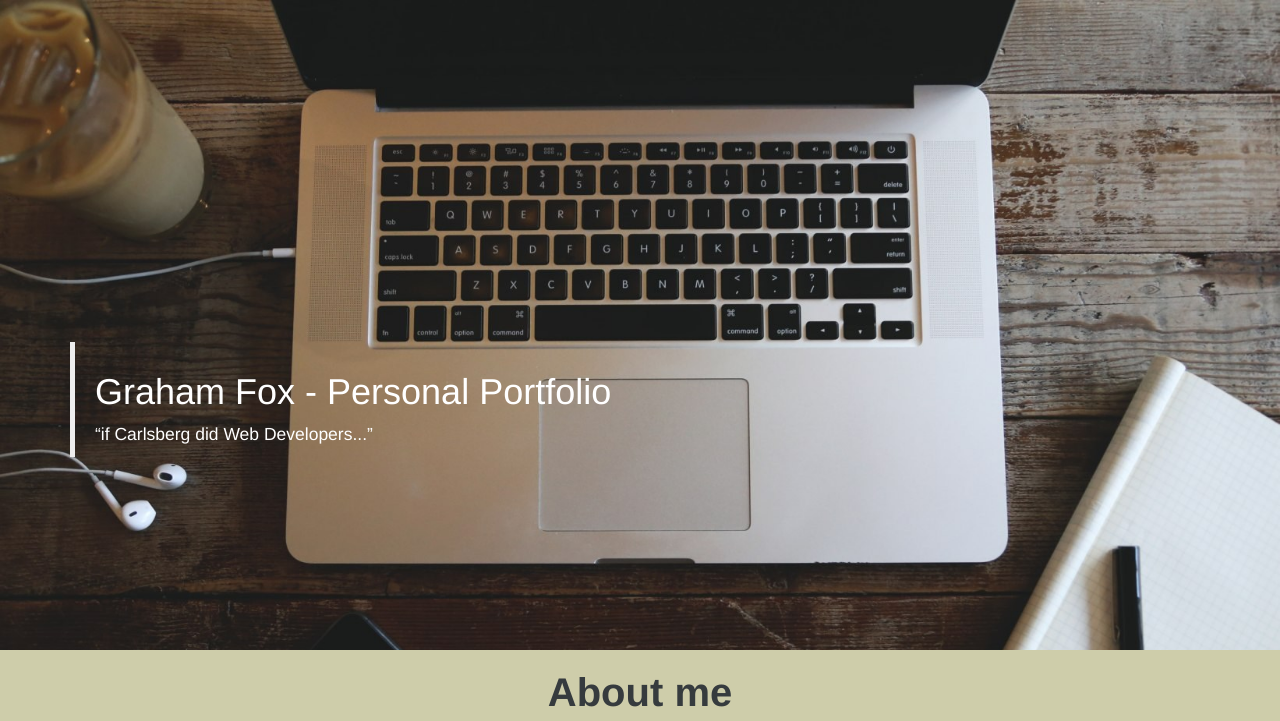
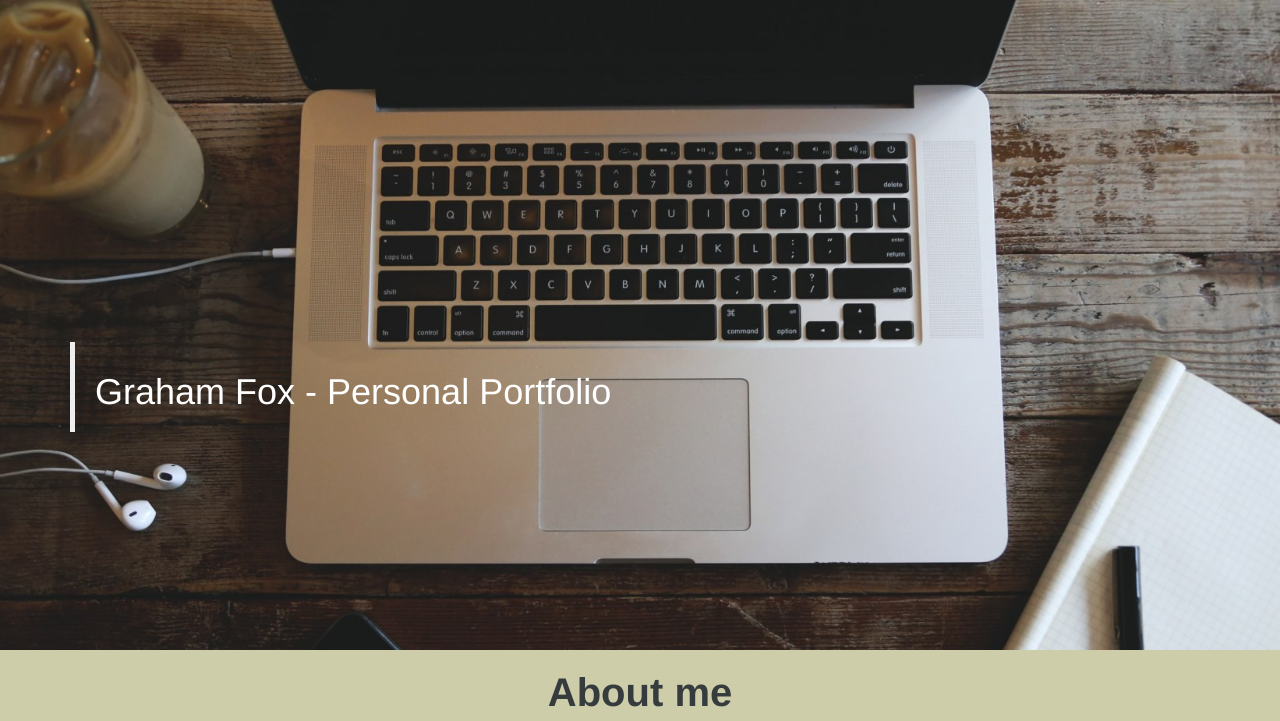
Before and after one commit to GrahamFox/new_portfolio, a plain HTML site: page index.html in a window 1280 px wide. Shown: the top 721 px of the page. Drawn offline with nearby package versions, Linux system fonts and the light colour scheme.

Commit message:
more updates

```diff
--- a/index.html
+++ b/index.html
@@ -19,7 +19,6 @@
 			<div class="container">
 				<blockquote>
 					<h1>Graham Fox - Personal Portfolio</h1>
-					<q>if Carlsberg did Web Developers...</q>
 				</blockquote>
 			</div>
 		</div>
```
